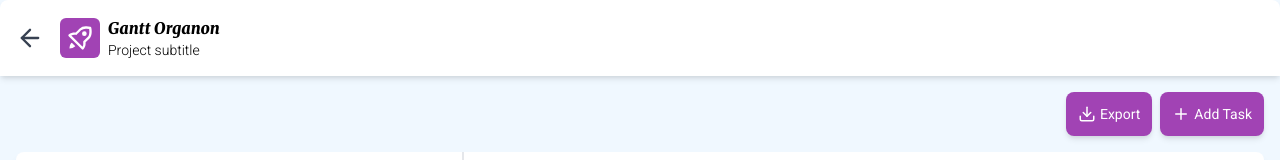
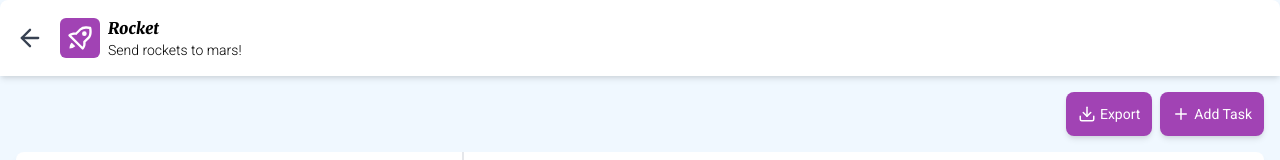
Before and after one commit to iamtheluiz/gantt-organon, a React (Create React App) app: page /project/1 in a window 1280 px wide. Shown: the top 160 px of the page. Built offline with nearby package versions, Linux system fonts and the light colour scheme.

Commit message:
refactor: add Header component

```diff
--- /dev/null
+++ b/src/components/Header.tsx
@@ -0,0 +1,28 @@
+import React from 'react';
+import { Link } from 'react-router-dom';
+import { FiArrowLeft } from 'react-icons/fi';
+
+interface HeaderProps {
+  title: string;
+  subtitle?: string;
+  backTo: string;
+}
+
+const Header: React.FC<HeaderProps> = ({
+  title, subtitle, children, backTo,
+}) => (
+  <header className="flex items-center p-4 bg-white shadow-md">
+    <Link to={backTo} className="w-7 flex justify-center items-center">
+      <FiArrowLeft className="w-full h-full text-gray-700" />
+    </Link>
+    <div id="logo" className="flex justify-center items-center h-10 w-10 ml-4 rounded-md">
+      {children}
+    </div>
+    <div className="ml-2 flex flex-col justify-center">
+      <h1 className="font-serif text-base">{title}</h1>
+      {subtitle && <span className="text-sm font-light">{subtitle}</span>}
+    </div>
+  </header>
+);
+
+export default Header;
--- a/src/pages/Project.tsx
+++ b/src/pages/Project.tsx
@@ -1,10 +1,10 @@
 import { useEffect, useState } from 'react';
-import { Link } from 'react-router-dom';
-import { FiArrowLeft, FiDownload, FiPlus } from 'react-icons/fi';
+import { FiDownload, FiPlus } from 'react-icons/fi';
 import { BiRocket } from 'react-icons/bi';
 import TaskInfo, { Task } from '../components/TaskInfo';
 
 import '../styles/pages/Project.css';
+import Header from '../components/Header';
 
 function Project() {
   const [tasks, setTasks] = useState<Task[]>([]);
@@ -41,18 +41,9 @@ function Project() {
 
   return (
     <section id="project" className="w-full min-h-screen">
-      <header className="flex items-center p-4 bg-white shadow-md">
-        <Link to="/" className="w-7 flex justify-center items-center">
-          <FiArrowLeft className="w-full h-full text-gray-700" />
-        </Link>
-        <div id="logo" className="flex justify-center items-center h-10 w-10 ml-4 rounded-md">
-          <BiRocket size={28} color="#FFF" />
-        </div>
-        <div className="ml-2 flex flex-col justify-center">
-          <h1 className="font-serif text-base">Gantt Organon</h1>
-          <span className="text-sm font-light">Project subtitle</span>
-        </div>
-      </header>
+      <Header title="Rocket" subtitle="Send rockets to mars!" backTo="/">
+        <BiRocket size={28} color="#FFF" />
+      </Header>
       <main className="p-4">
         <header className="flex flex-row-reverse">
           <div className="flex flex-row gap-2">
```
